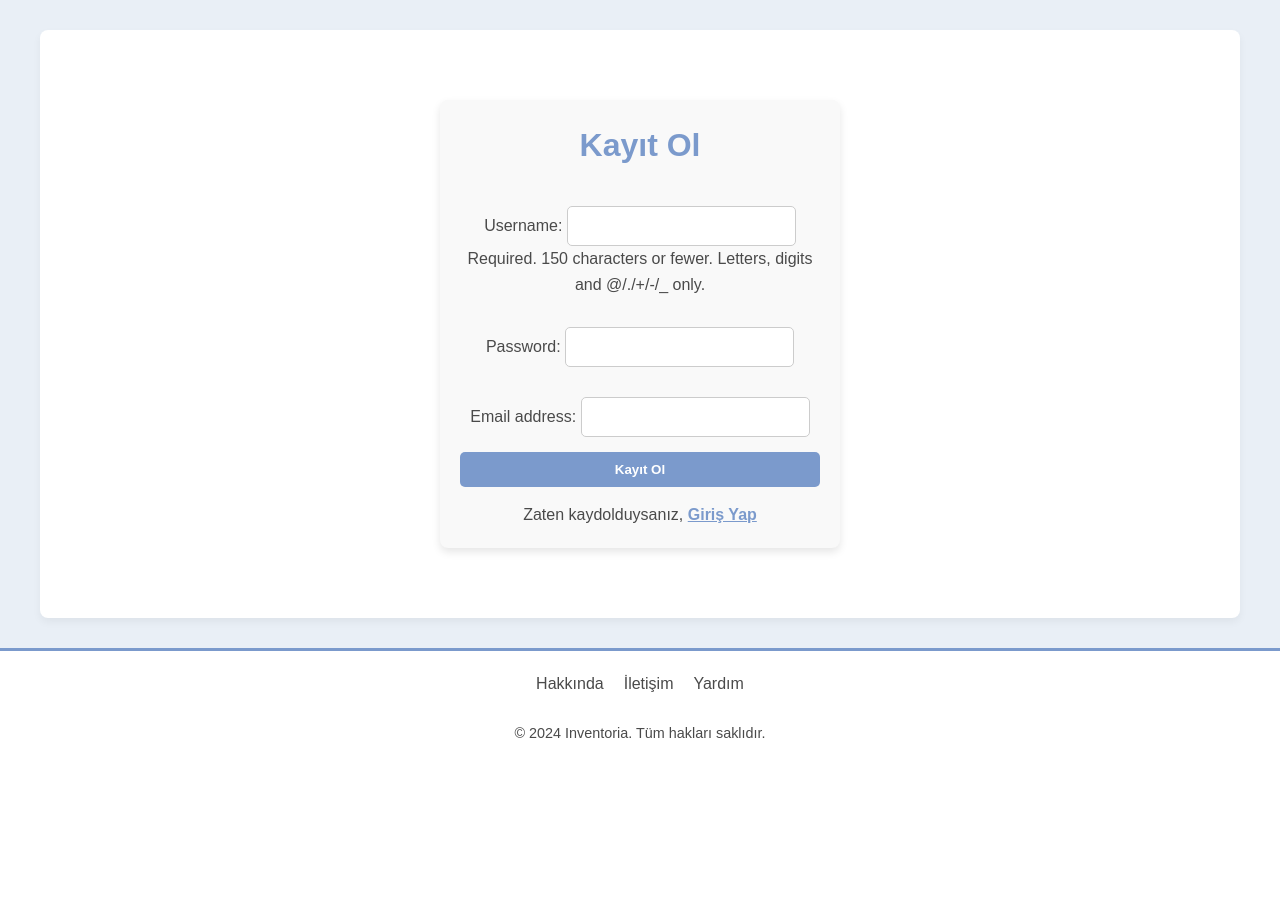
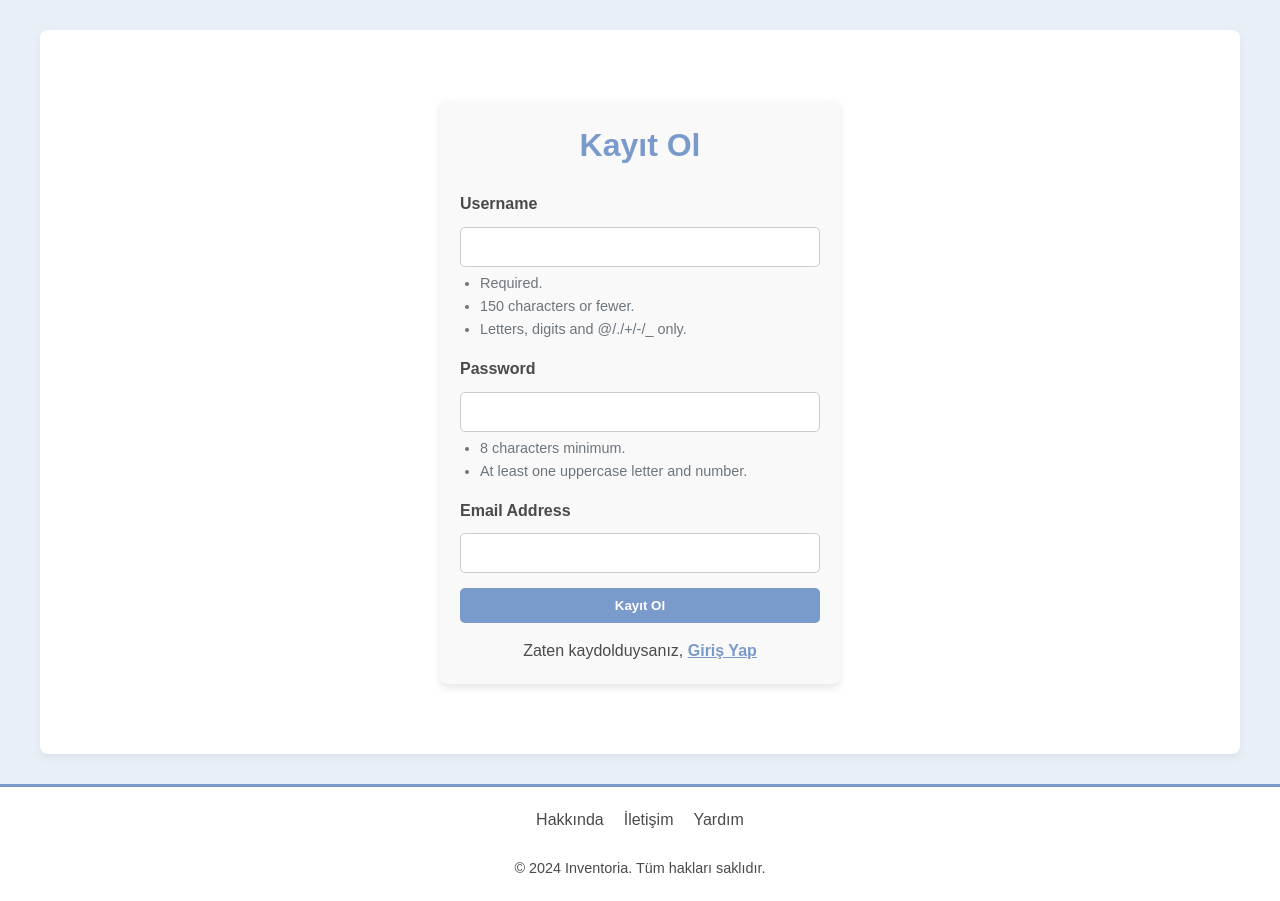
Before and after one commit to oguzhanaras/inventory-tracking, a Django app: page /users/register/ in a window 1280 px wide. Shown: the part 79-980 px from the top of the page. Before the commit the page ends 817 px from the top, so only its background shows below. Run offline with Django 5.2, Linux system fonts and the light colour scheme.

Commit message:
auth css
login and register css fixed

```diff
--- a/inventory/templates/index.html
+++ b/inventory/templates/index.html
@@ -8,8 +8,9 @@
 
 {% block content %}
 <div class="home-page-container">
-    <h1>Hoşgeldiniz, {{ user.username }}!</h1>
-
+    <h1>
+        Hoşgeldiniz{% if user.is_authenticated %}, {{ user.username }}{% endif %}
+    </h1>
     <!-- Kısa Tanıtım -->
     <p>Inventoria, envanterinizi kolayca takip edebileceğiniz, satış ve finansal analizlerinizi görüntüleyebileceğiniz kapsamlı bir envanter yönetim uygulamasıdır. Ürünlerinizi düzenleyin, satış performansınızı analiz edin ve kârınızı artırın!</p>
 
--- a/users/templates/registration/register.html
+++ b/users/templates/registration/register.html
@@ -20,6 +20,7 @@
         margin-bottom: 20px;
     }
 
+    /* Uyarı Mesajı Stili */
     .register-container .alert {
         padding: 10px;
         background-color: #ffdddd;
@@ -29,13 +30,57 @@
         border-radius: 5px;
     }
 
+    /* Form Yapısı */
     .register-container form {
         display: flex;
         flex-direction: column;
+        align-items: flex-start; /* Aynı hizada olması için sola hizalanır */
         gap: 15px;
     }
 
+    .register-container label {
+        font-weight: bold;
+        color: var(--text-color);
+        align-self: flex-start;
+        margin-bottom: -5px;
+    }
+
+    /* Input Alanları */
+    .register-container input[type="text"],
+    .register-container input[type="password"],
+    .register-container input[type="email"] {
+        width: 100%; /* Tüm inputlar aynı genişlikte */
+        padding: 10px;
+        border: 1px solid #ccc;
+        border-radius: 5px;
+        font-size: 1rem;
+        color: var(--text-color);
+        background-color: #fff;
+        transition: border-color 0.3s, box-shadow 0.3s;
+    }
+
+    .register-container input[type="text"]:focus,
+    .register-container input[type="password"]:focus,
+    .register-container input[type="email"]:focus {
+        border-color: var(--primary-color);
+        box-shadow: 0 0 5px rgba(0, 123, 255, 0.3);
+        outline: none;
+    }
+
+    /* Bilgilendirme Metni (help_text) Liste Stili */
+    .register-container ul.helptext-list {
+        font-size: 0.9rem;
+        color: #6c757d;
+        list-style-type: disc;
+        margin-top: -10px;
+        padding-left: 20px;
+        text-align: left;
+        align-self: flex-start;
+    }
+
+    /* Kayıt Ol Butonu */
     .register-container button {
+        width: 100%;
         padding: 10px;
         background-color: var(--primary-color);
         color: #fff;
@@ -50,6 +95,7 @@
         background-color: var(--link-hover-color);
     }
 
+    /* Alt Mesaj ve Link */
     .register-container p {
         margin-top: 15px;
         color: var(--text-color);
@@ -59,24 +105,6 @@
         color: var(--primary-color);
         text-decoration: underline;
         font-weight: bold;
-    }
-
-    .register-container input[type="text"],
-    .register-container input[type="password"],
-    .register-container input[type="email"] {
-        padding: 10px;
-        border: 1px solid #ccc;
-        border-radius: 5px;
-        font-size: 1rem;
-        transition: border-color 0.3s, box-shadow 0.3s;
-    }
-
-    .register-container input[type="text"]:focus,
-    .register-container input[type="password"]:focus,
-    .register-container input[type="email"]:focus {
-        border-color: var(--primary-color);
-        box-shadow: 0 0 5px rgba(123, 154, 204, 0.2);
-        outline: none;
     }
 </style>
 {% endblock custom_css %}
@@ -91,11 +119,29 @@
     {% endif %}
     <form method="POST">
         {% csrf_token %}
-        {{ form.as_p }}  <!-- Formu paragraflar halinde görüntüle -->
+
+        <label for="id_username">Username</label>
+        <input type="text" id="id_username" name="username">
+        <ul class="helptext-list">
+            <li>Required.</li>
+            <li>150 characters or fewer.</li>
+            <li>Letters, digits and @/./+/-/_ only.</li>
+        </ul>
+
+        <label for="id_password">Password</label>
+        <input type="password" id="id_password" name="password">
+        <ul class="helptext-list">
+            <li>8 characters minimum.</li>
+            <li>At least one uppercase letter and number.</li>
+        </ul>
+
+        <label for="id_email">Email Address</label>
+        <input type="email" id="id_email" name="email">
+
         <button type="submit">Kayıt Ol</button>
     </form>
     <p>
         Zaten kaydolduysanız, <a href="{% url 'users:login' %}">Giriş Yap</a>
-    </p>  <!-- Giriş sayfasına yönlendirme -->
+    </p>
 </div>
 {% endblock %}
```
Also changed, not shown: users/templates/registration/login.html (+51 -3 lines), db.sqlite3.
